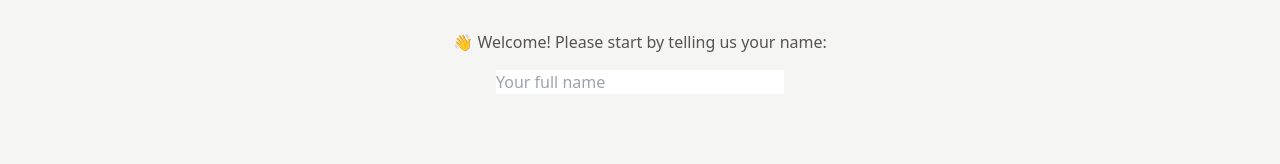
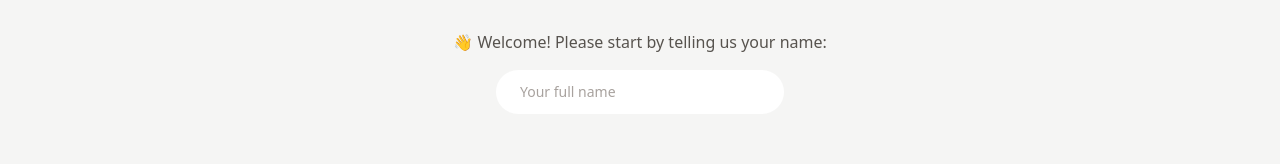
Before and after one commit to JS-Mechanic/Rapid-Za, a React (Vite) app: page / in a window 1280 px wide. Shown: the part 199-363 px from the top of the page. Built offline with nearby package versions, Linux system fonts and the light colour scheme.

Commit message:
Adding more styles

```diff
--- a/src/features/user/CreateUser.jsx
+++ b/src/features/user/CreateUser.jsx
@@ -19,7 +19,7 @@ function CreateUser() {
 				placeholder="Your full name"
 				value={username}
 				onChange={e => setUsername(e.target.value)}
-				className="w-72"
+				className="input mb-8 w-72"
 			/>
 
 			{username !== "" && (
```
